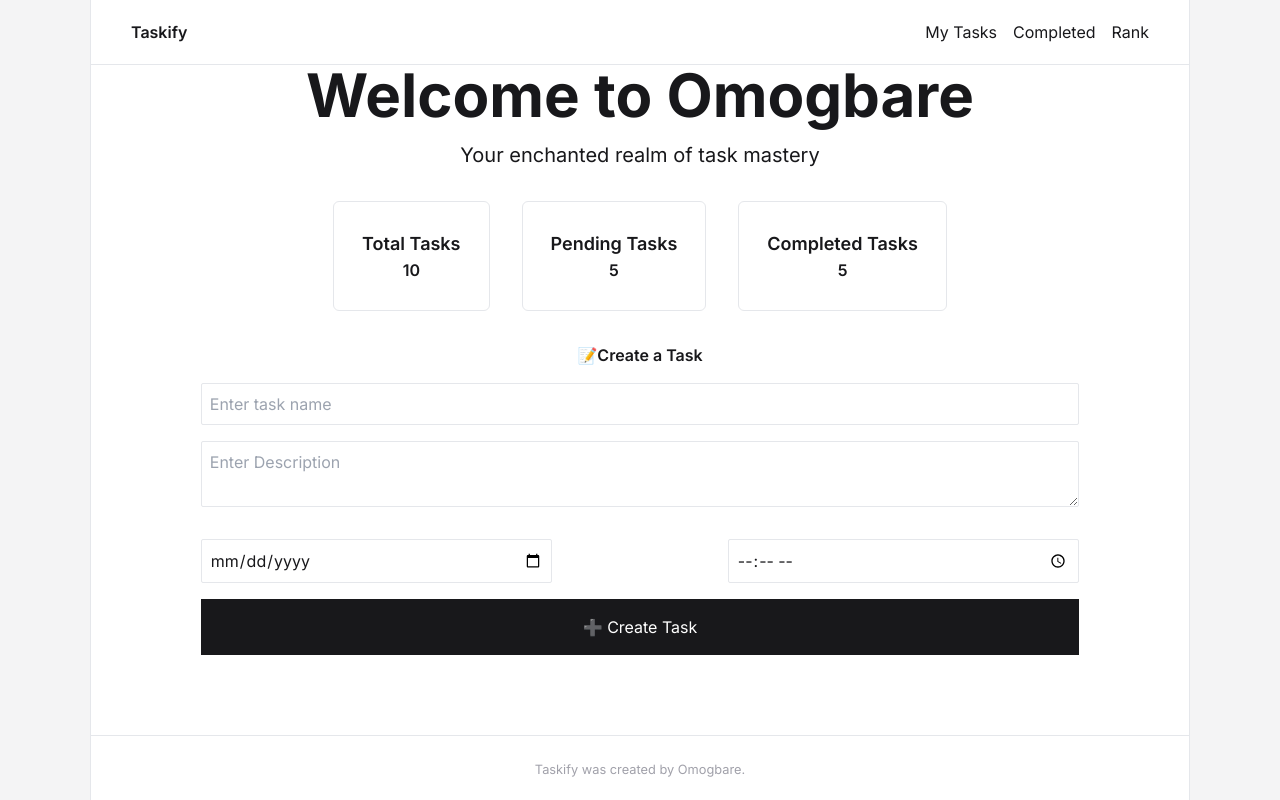
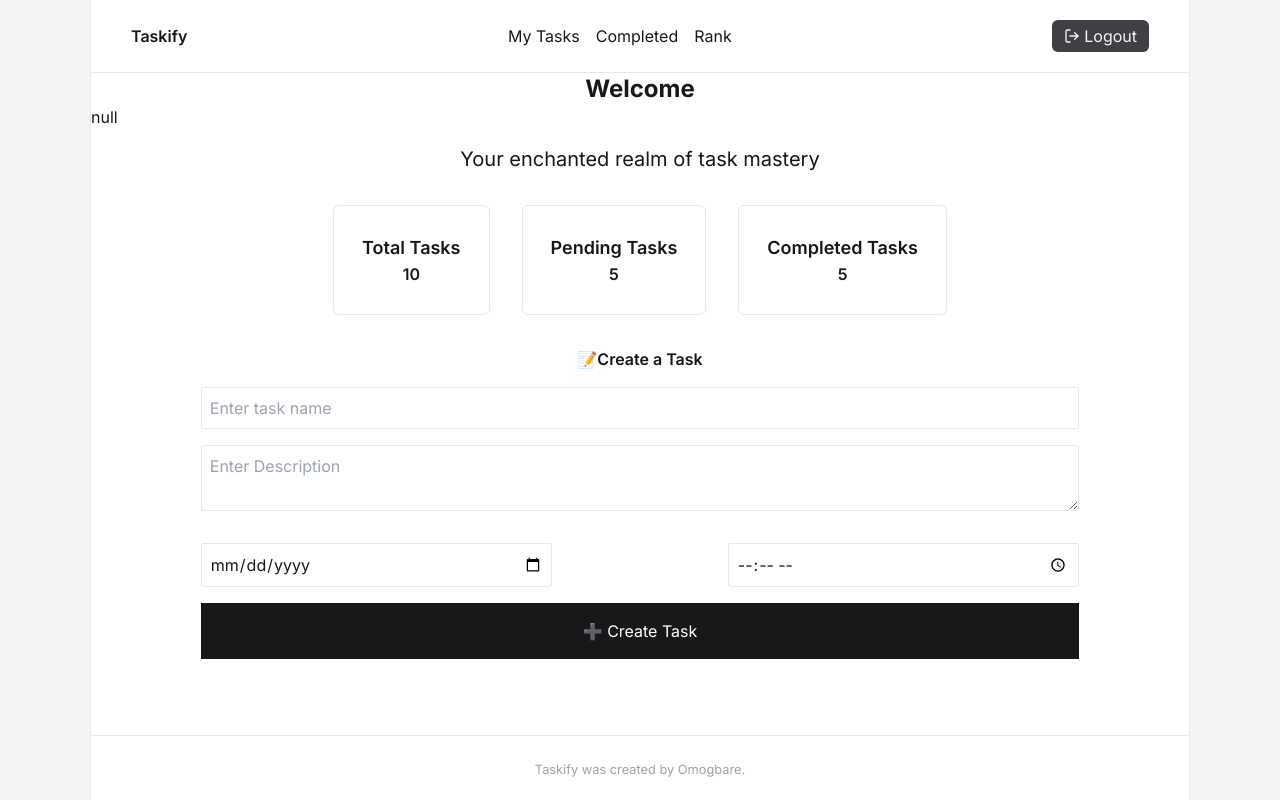
Before and after one commit to Ekpenga9000/taskify, a Next.js app: page /dashboard in a window 1280 px wide. Built offline with nearby package versions, Linux system fonts and the light colour scheme; no server answers.

Commit message:
Add a sign out button to navbar

```diff
--- a/src/app/dashboard/page.tsx
+++ b/src/app/dashboard/page.tsx
@@ -1,11 +1,16 @@
 import React from "react";
 import Dashboard from "@/components/Dashboard";
 import InputComponent from "@/components/InputComponent";
+import { auth } from "@/auth";
 
-const DashboardPage = () => {
+const DashboardPage = async() => {
+  const session = await auth();
   return (
     <section>
-      <h1 className="text-6xl font-bold text-center">Welcome to Omogbare</h1>
+      <h1 className="text-2xl font-bold text-center">Welcome</h1>
+      <div>
+        {JSON.stringify(session)}
+      </div>
       <p className="text-xl mt-4 text-center">
         Your enchanted realm of task mastery
       </p>
--- a/src/components/Header.tsx
+++ b/src/components/Header.tsx
@@ -1,10 +1,17 @@
 import React from "react";
 import Link from "next/link";
+import { signOut } from "@/auth";
+import { LuLogOut } from "react-icons/lu";
 
 const Header = () => {
+  const handleLogout = async () => {
+    "use server";
+    await signOut();
+  };
+
   return (
     <nav className="border-b text-zinc-900 px-10 py-5">
-      <div className="flex justify-between">
+      <div className="flex justify-between items-center">
         <Link href={"/"} className="font-semibold">
           Taskify
         </Link>
@@ -19,6 +26,11 @@ const Header = () => {
             <Link href={"/dashboard/rank"}>Rank</Link>
           </li>
         </ul>
+        <form action={handleLogout}>
+          <button className="text-zinc-100 bg-zinc-700 hover:bg-zinc-900 flex items-center gap-1 px-3 py-1 rounded-md" type="submit">
+          <LuLogOut />  Logout
+          </button>
+        </form>
       </div>
     </nav>
   );
```
